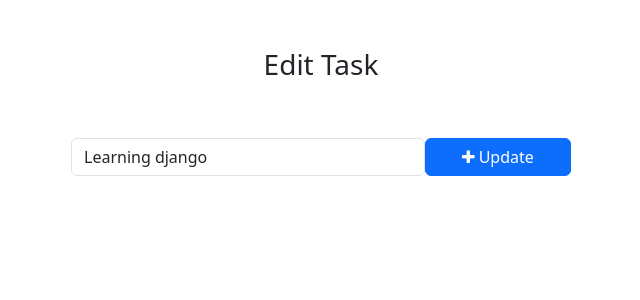
After one commit to Xcheche/todo_main, a Django app: page /todo/edit_task/1/ in a window 1280 px wide. The commit adds this page. Shown: the top 300 px of the page, without its empty margins (319-959 px from the left). Run offline with Django 5.2, Linux system fonts and the light colour scheme; data comes from the database, SQL or seed files in the repository; both versions use the stored data as it was after the commit.

Commit message:
addtask-updatetask-deletetask all implemented.Done..

```diff
--- /dev/null
+++ b/templates/edit_task.html
@@ -0,0 +1,28 @@
+<!DOCTYPE html>
+<html lang="en">
+<head>
+    <meta charset="UTF-8">
+    <meta name="viewport" content="width=device-width, initial-scale=1.0">
+    <title>Edit Task TODO APP</title>
+    <!-- Bootstrap -->
+    <link href="https://cdn.jsdelivr.net/npm/bootstrap@5.3.0-alpha1/dist/css/bootstrap.min.css" rel="stylesheet" integrity="sha384-GLhlTQ8iRABdZLl6O3oVMWSktQOp6b7In1Zl3/Jr59b6EGGoI1aFkw7cmDA6j6gD" crossorigin="anonymous">
+    <script src="https://cdn.jsdelivr.net/npm/bootstrap@5.3.0-alpha1/dist/js/bootstrap.bundle.min.js" integrity="sha384-w76AqPfDkMBDXo30jS1Sgez6pr3x5MlQ1ZAGC+nuZB+EYdgRZgiwxhTBTkF7CXvN" crossorigin="anonymous"></script>
+    <!-- Font Awesome Icons -->
+    <link rel="stylesheet" href="https://cdnjs.cloudflare.com/ajax/libs/font-awesome/4.7.0/css/font-awesome.min.css">
+</head>
+<body>
+    <div class="container">
+        <h3 class="pt-5 pb-5 text-center">Edit Task</h3>
+          <form action="{% url 'edit_task' get_task.id %}" method="POST" style="width: 500px; margin: auto;">
+                    {% csrf_token %}
+                    <div class="form-group">
+                        <span style="display: flex;">
+                            <input name="task" type="text" class="form-control" placeholder="Add a task" value="{{ get_task.task }}">
+                            <button type="submit" class="btn btn-primary" style="width: 200px;"><i class="fa fa-plus"></i> Update</button>
+                        </span>
+                    </div>
+                </form>
+
+    </div>
+</body>
+</html>
--- a/templates/home.html
+++ b/templates/home.html
@@ -31,9 +31,9 @@
                     <div class="card-body">
                         {{ task.task }}
                         <span style="position: relative; float: right;">
-                            <a class="btn btn-success"><i class="fa fa-check"></i> Mark as Done</a>
-                            <a class="btn btn-danger"><i class="fa fa-trash"></i></a>
-                            <a class="btn btn-primary"><i class="fa fa-pencil"></i></a>
+                            <a href="{% url 'mark_as_done' task.id %}" class="btn btn-success"><i class="fa fa-check"></i> Mark as Done</a>
+                            <a href="{% url 'delete_task' task.id %}" class="btn btn-danger"><i class="fa fa-trash"></i></a>
+                            <a href="{% url 'edit_task' task.id %}" class="btn btn-primary"><i class="fa fa-pencil"></i></a>
                         </span>
                     </div>
                 </div>
--- a/todo/urls.py
+++ b/todo/urls.py
@@ -2,5 +2,12 @@ from django.urls import path
 from . import views
 
 urlpatterns = [
+    #add task
     path('addTask/', views.addTask, name='addTask'),
+    # mark as done
+    path('mark_as_done/<int:pk>/', views.mark_as_done, name='mark_as_done'),
+    # edit feature
+    path('edit_task/<int:pk>/', views.edit_task, name='edit_task'),
+    # delete task
+    path('delete_task/<int:pk>/', views.delete_task, name='delete_task'),
 ]
--- a/todo/views.py
+++ b/todo/views.py
@@ -1,5 +1,5 @@
 from django.http import HttpResponse
-from django.shortcuts import redirect,render
+from django.shortcuts import redirect,render,get_object_or_404
 from .models import Task
 
 # Create your views here.
@@ -7,3 +7,30 @@ def addTask(request):
     task = request.POST['task']
     Task.objects.create(task=task)
     return  redirect('home')
+
+def mark_as_done(request, pk):
+    task = get_object_or_404(Task, pk=pk)
+    task.is_completed = True
+    task.save()
+    return redirect('home')
+
+def edit_task(request, pk):
+    get_task = get_object_or_404(Task, pk=pk)
+
+
+    if request.method == 'POST':
+        new_task = request.POST['task']
+        get_task.task = new_task
+        get_task.save()
+        return redirect('home')
+    else:
+        context = {'get_task': get_task}
+
+
+    return render(request, 'edit_task.html', context)
+
+
+def delete_task(request, pk):
+    get_task = get_object_or_404(Task, pk=pk)
+    get_task.delete()
+    return redirect('home')
```
Also changed, not shown: db.sqlite3.
